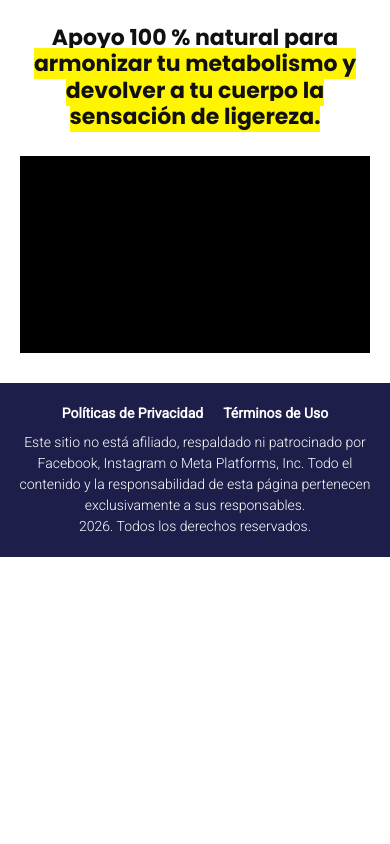
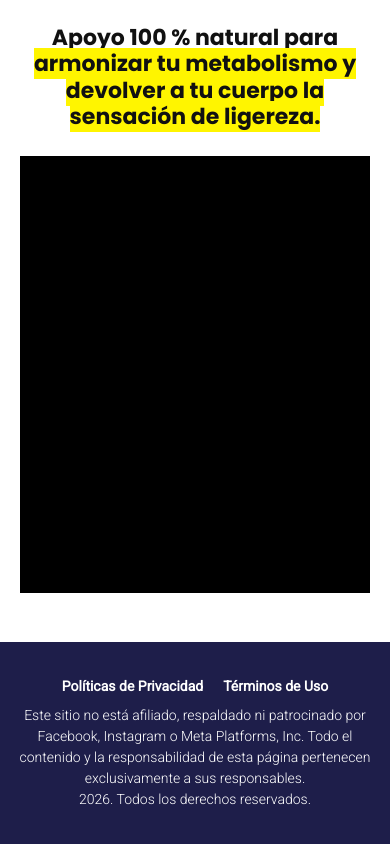
Before and after one commit to DarthVeider373/herramientasquepuedentransformartucamino.online, a plain HTML site: page revelacion/index.html in a window 390 px wide. Drawn offline with Linux system fonts and the light colour scheme.

Commit message:
Refactor CSS styles for layout and responsiveness
Updated CSS styles for body, layout, and footer.

```diff
--- a/revelacion/css/style.css
+++ b/revelacion/css/style.css
@@ -6,24 +6,23 @@
   padding: 0;
   box-sizing: border-box;
 }
-
 html {
   scroll-behavior: smooth;
+  min-height: 100%;
 }
-
 body {
   font-family: "Roboto", sans-serif;
-  min-height: 100vh;
   -webkit-font-smoothing: antialiased;
   overflow-x: hidden;
   color: #111111;
+  min-height: 100vh;
+  display: flex;
+  flex-direction: column;
 }
-
 a {
   color: inherit;
   text-decoration: none;
 }
-
 h1 {
   font-weight: inherit;
 }
@@ -31,12 +30,13 @@ h1 {
 /* ===== Layout geral ===== */
 .page {
   width: 100%;
+  flex: 1 0 auto;          /* ocupa o espaço disponível e empurra o rodapé pro fim */
+  display: flex;
+  flex-direction: column;
 }
-
 .spacer {
   height: 60px;
 }
-
 @media screen and (max-width: 480px) {
   .spacer {
     height: 30px;
@@ -51,18 +51,15 @@ h1 {
   display: flex;
   justify-content: center;
 }
-
 @media screen and (max-width: 480px) {
   .hero {
     padding: 25px 0;
   }
 }
-
 .hero__inner {
   max-width: 1140px;
   width: 100%;
 }
-
 .hero__title {
   text-align: center;
   font-family: "Poppins", sans-serif;
@@ -72,14 +69,12 @@ h1 {
   color: #111111;
   margin: 0 80px;
 }
-
 @media screen and (max-width: 480px) {
   .hero__title {
     font-size: 22px;
     margin: 0 16px;
   }
 }
-
 .hero__highlight {
   background: rgba(255, 245, 0, 1);
   box-decoration-break: clone;
@@ -87,47 +82,50 @@ h1 {
 }
 
 /* ===== Vídeo (VSL) ===== */
+/* IMPORTANTE: sem aspect-ratio, sem overflow:hidden, sem altura fixa.
+   O wrapper precisa crescer livre quando a VTurb injeta o bloco de
+   oferta embaixo do vídeo — é isso que faz o rodapé descer junto. */
 .video-section {
   width: 100%;
   display: flex;
   justify-content: center;
   padding: 0 20px;
 }
-
 .video-wrapper {
   max-width: 1140px;
   width: 100%;
-  aspect-ratio: 16 / 9;
-  overflow: hidden;
 }
-
+.video-wrapper vturb-smartplayer {
+  display: block;
+  width: 100% !important;
+  height: auto !important;
+}
 .video-player {
   display: block;
   margin: 0 auto;
   width: 100%;
-  height: 100%;
 }
 
 /* ===== Rodapé ===== */
 .footer {
+  position: static;        /* sempre no fluxo normal, nunca por cima */
   width: 100%;
-  padding: 10px 0;
+  flex-shrink: 0;
+  margin-top: auto;        /* gruda no fim quando a página é curta */
+  padding: 24px 0;
   background: rgba(30, 30, 74, 1);
 }
-
 .footer__inner {
   max-width: 1140px;
   margin: 0 auto;
   padding: 10px 100px;
   text-align: center;
 }
-
 @media screen and (max-width: 480px) {
   .footer__inner {
     padding: 10px 16px;
   }
 }
-
 .footer__link {
   font-family: "Roboto", sans-serif;
   font-weight: 300;
@@ -135,11 +133,9 @@ h1 {
   color: #ffffff;
   margin: 0 8px;
 }
-
 .footer__link:hover {
   text-decoration: underline;
 }
-
 .footer__disclaimer {
   font-family: "Roboto", sans-serif;
   font-weight: 300;
```
